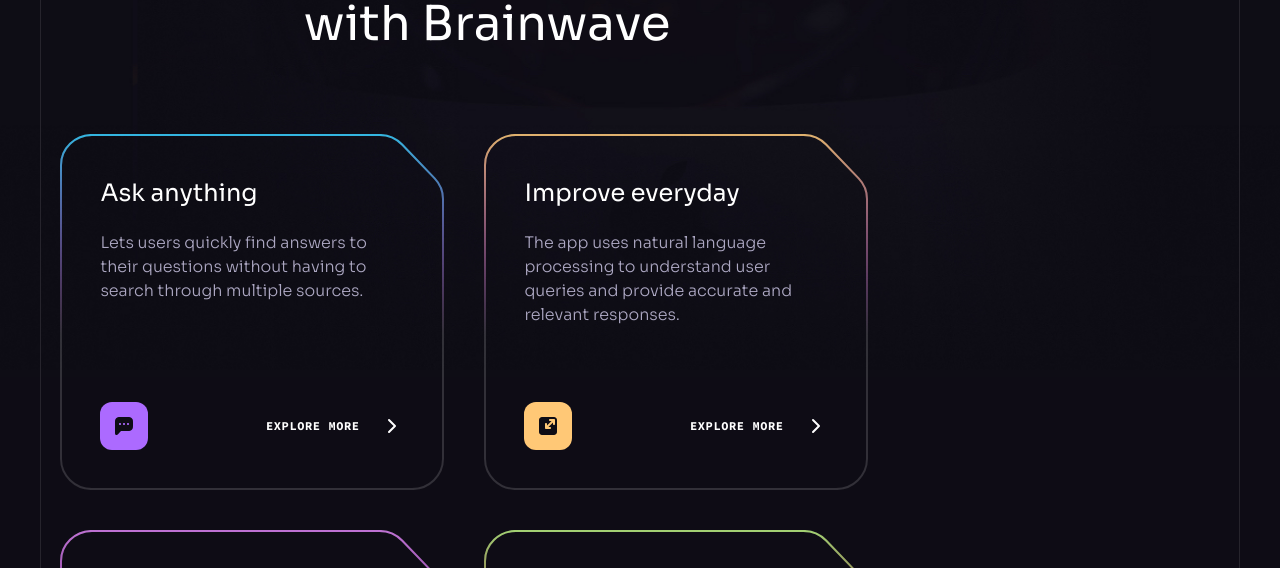
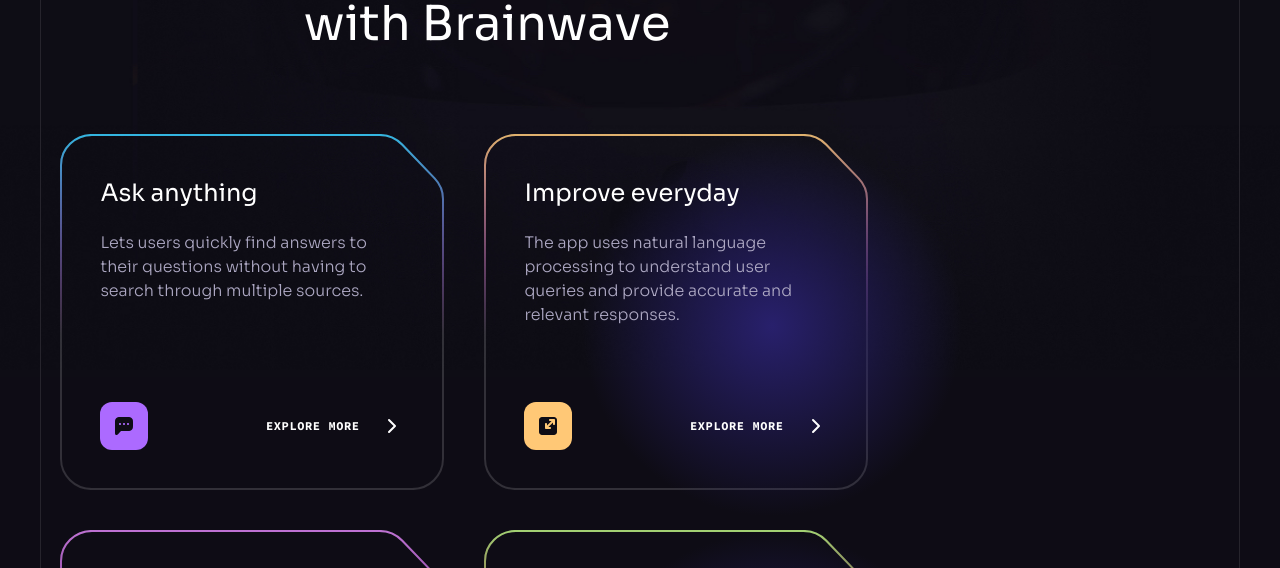
Before and after one commit to bviscosi/brainwave, a React (Vite) app: page / in a window 1280 px wide. Shown: the part 1400-1968 px from the top of the page. Built offline with nearby package versions, Linux system fonts and the light colour scheme.

Commit message:
gradient light on cards

```diff
--- a/src/components/Benefits.jsx
+++ b/src/components/Benefits.jsx
@@ -2,6 +2,7 @@
 import Heading from "./Heading";
 import Section from "./Section";
 import Arrow from "../assets/svg/Arrow";
+import { GradientLight } from "./design/Benefits";
 
 const Benefits = () => {
   return (
@@ -30,6 +31,7 @@
                   <Arrow />
                 </div>
               </div>
+              {item.light && <GradientLight />}
             </div>
           ))}
         </div>
```
